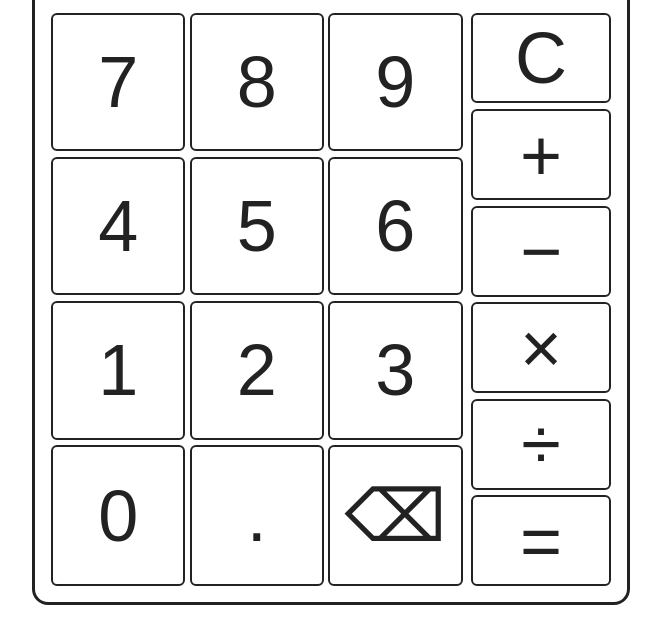
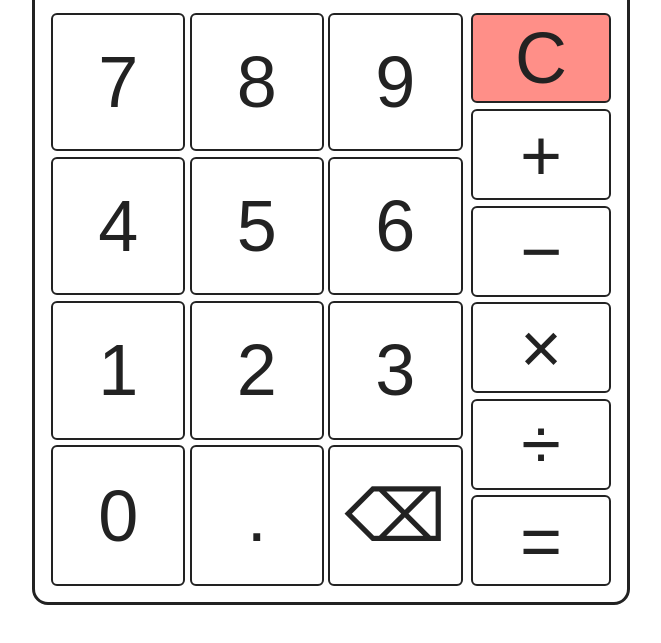
Before and after one commit to tg0xff/odin-calculator, a plain HTML site: page index.html in a window 1280 px wide. Shown: the part 129-772 px from the top of the page, without its empty margins (309-970 px from the left). Drawn offline with Linux system fonts and the light colour scheme.

Commit message:
Style clear button differently

```diff
--- a/index.html
+++ b/index.html
@@ -25,7 +25,7 @@
           <button>⌫</button>
         </div>
         <div class="calc-operators">
-          <button>C</button>
+          <button class="calc-clear">C</button>
           <button>+</button>
           <button>−</button>
           <button>×</button>
--- a/style.css
+++ b/style.css
@@ -5,6 +5,7 @@
   --fg-colour: #222;
   --bg-colour: #fff;
   --bg-hover-colour: #ccc;
+  --bg-clear-colour: #ff8f88;
 }
 
 button {
@@ -75,3 +76,7 @@ button:active {
 .calc-operators > * {
   flex: 1;
 }
+
+.calc-clear {
+  background-color: var(--bg-clear-colour);
+}
```
